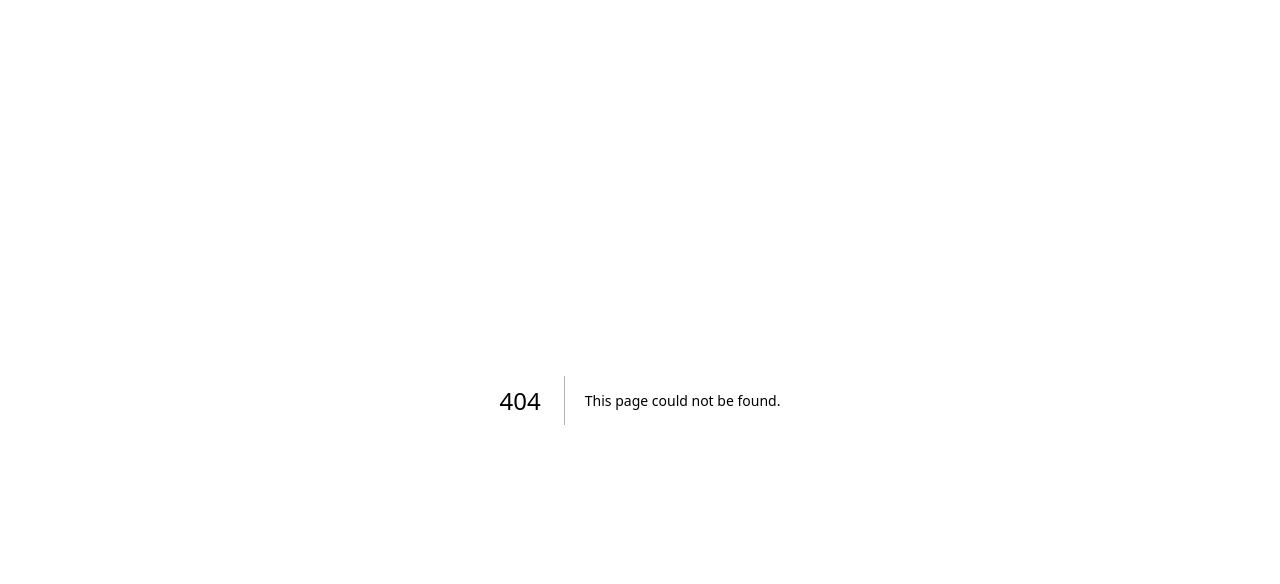
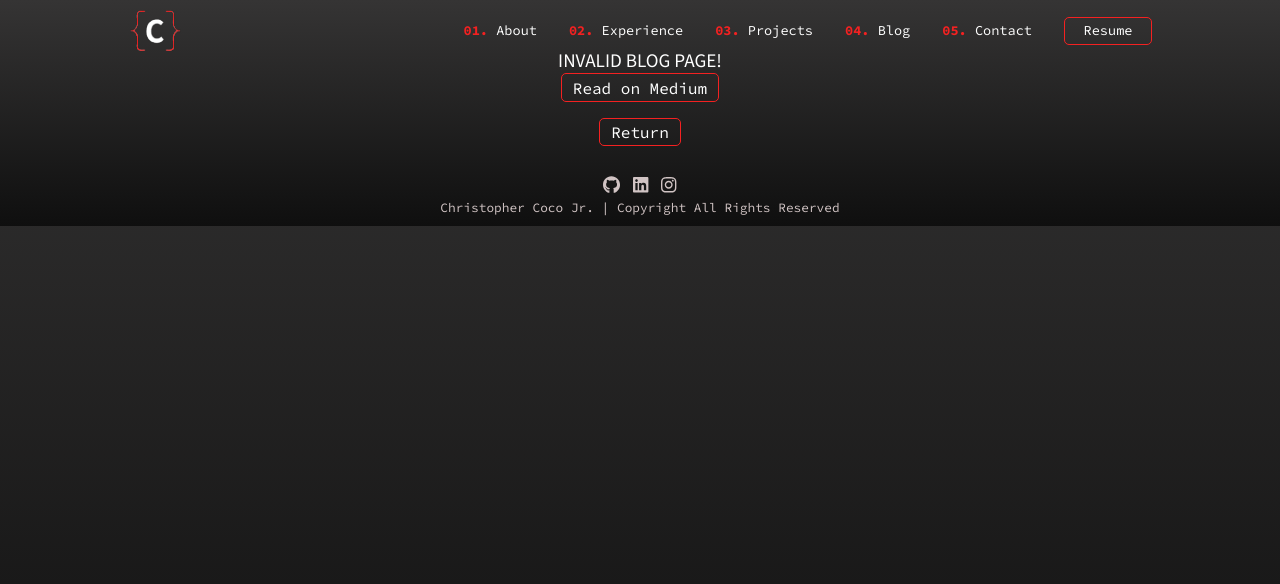
Before and after one commit to cjcocokriisp/portfolio-site, a Next.js app: page /blog/article in a window 1280 px wide. Before the commit this address had no page. Shown: the top 584 px of the page. Built offline with nearby package versions, Linux system fonts and the light colour scheme.

Commit message:
Add blog features to the site.

```diff
--- a/data/projects.json
+++ b/data/projects.json
@@ -6,7 +6,7 @@
                 "name": "Portfolio Website",
                 "text": [
                     "Developed a portfolio website to host information about myself and career.",
-                    "Hosts A Blog where to discuss programming as projects, learning, and more.",
+                    "Displays most recent Medium blog posts by pulling data from Medium's RSS Feed and then displays it to the user to read on the site.",
                     "Built using Next.JS and vanilla CSS."
                 ],
                 "img": "portfoliosite.png",
--- a/package.json
+++ b/package.json
@@ -14,6 +14,7 @@
     "@fortawesome/free-regular-svg-icons": "^6.5.1",
     "@fortawesome/free-solid-svg-icons": "^6.5.1",
     "@fortawesome/react-fontawesome": "^0.2.0",
+    "dompurify": "^3.1.5",
     "fs": "^0.0.1-security",
     "next": "14.1.3",
     "prop-types": "^15.8.1",
@@ -21,6 +22,7 @@
     "react-dom": "^18"
   },
   "devDependencies": {
+    "@types/dompurify": "^3.0.5",
     "@types/node": "^20",
     "@types/react": "^18",
     "@types/react-dom": "^18",
--- /dev/null
+++ b/src/app/blog/article/page.tsx
@@ -0,0 +1,37 @@
+'use client'
+
+import { useEffect, useState } from "react";
+import { sourceCodePro } from "../../ui/fonts";
+import { sourceSans } from "../../ui/fonts";
+import NavBar from "@/components/NavBar";
+import Footer from "@/components/Footer";
+import { useRouter, useSearchParams } from "next/navigation";
+import DOMPurify from "dompurify";
+
+export default function Home() {
+    const router = useRouter();
+    const title = useSearchParams().get("title");
+    const date = useSearchParams().get("date");
+    let link = useSearchParams().get("link");
+    let content = useSearchParams().get("content");
+    if (link == null) {
+        link = "";
+    }
+    if (content == null) {
+        content = "INVALID BLOG PAGE!";
+    }
+
+    return (
+        <main style={{backgroundImage: "linear-gradient(#353434, #0F0F0F)"}}>
+            <NavBar/>
+            <div style={{display: 'flex', flexDirection: 'column', alignItems: 'center', marginBottom: '0', gap: '0.01rem'}}>
+                <div className={`${sourceCodePro.className} display-article-title`}>{title}</div>
+                <div className={`${sourceCodePro.className} display-article-date`}>{date}</div>
+                <div className={`${sourceSans.className} display-article-content`} dangerouslySetInnerHTML={{__html: DOMPurify.sanitize(content)}}></div>
+                <a href={`${DOMPurify.sanitize(link)}`}><button className={`${sourceCodePro.className} display-article-back`}>Read on Medium</button></a>
+                <button className={`${sourceCodePro.className} display-article-back`} onClick={() => router.back()}>Return</button>
+            </div>
+            <Footer type="transparent"/>
+        </main>
+    );
+}
--- a/src/app/layout.tsx
+++ b/src/app/layout.tsx
@@ -26,6 +26,7 @@ export default function RootLayout({
   return (
     <html lang="en">
     <head>
+        <title>cjcocokrisp.dev</title>
         <link rel="icon" href="images/favicon.ico" />
     </head>
         <body>
--- a/src/app/page.tsx
+++ b/src/app/page.tsx
@@ -77,7 +77,7 @@ export default function Home() {
                     <div className={`${sourceSans.className} blog-title`}>Blog</div>
                     <div className="blog-content">
                         <div className={`${sourceSans.className} blog-text`}>If you’re interested in what I’m working on, learning, and more check out my blog!</div>
-                        <button className={`${sourceSans.className} blog-button`}>To Blog</button>
+                        <a href="/blog"><button className={`${sourceSans.className} blog-button`}>To Blog</button></a>
                     </div>
                 </div>
                 <div id="contact">
--- a/src/app/ui/globals.css
+++ b/src/app/ui/globals.css
@@ -127,6 +127,10 @@ a:visited {
     margin-top: 8.5px;
 }
 
+.resume-button:hover {
+    background-image: linear-gradient(var(--title-red), var(--img-stroke));
+}
+
 .hero {
     display: flex;
     justify-content: space-between;
@@ -158,6 +162,10 @@ a:visited {
 .hero-icon {
     color: var(--hero-white);
     font-size: 1.438rem;
+}
+
+.hero-icon:hover {
+    color: #969494;
 }
 
 .hero-line {
@@ -590,7 +598,6 @@ a:visited {
 .footer {
     height: 8vh;
     max-width: 100vw;
-    background-image: linear-gradient(#353434, #0F0F0F);
     display: flex;
     flex-direction: column;
     justify-content: center;
@@ -604,6 +611,103 @@ a:visited {
     font-size: 1.1rem;
     display: flex;
     gap: 1vw;
+}
+
+.footer-icon:hover {
+    color: #969494;
+}
+
+.blog-title {
+    font-size: 2rem;
+    color: white;
+    font-weight: bold;
+    text-align: center;
+}
+
+.blog-notice {
+    font-size: 1.3rem;
+    color:white;
+}
+
+.blog-notice:hover {
+    color: var(--hero-white)
+}
+
+.blog-articles {
+    display: flex;
+    flex-direction: column;
+    align-items: center;
+}
+
+.article-card {
+    display: flex;
+    gap: 5rem;
+    color: white;
+    justify-content: space-evenly;
+    width: 100vw;
+    padding-left: 2rem;
+    font-size: 1.3rem;
+}
+
+.article-card-info {
+    display: flex;
+    flex-direction: column;
+    gap: 0.1rem;
+}
+
+.article-card-info:hover {
+    color: var(--hero-white)
+}
+
+.article-title:hover {
+    color: var(--hero-white);
+}
+
+.article-card-description {
+    font-size: 0.9rem;
+    width: 40vw;
+}
+
+.display-article-title,
+.display-article-date {
+    color: white;
+    font-size: 1.8rem;
+    font-weight: bold;
+}
+
+.display-article-content {
+    display: flex;
+    flex-direction: column;
+    align-items: center;
+    color: white;
+    font-size: 1.2rem;
+    width: 80vw;
+}
+
+.display-article-content figure {
+    text-align: center;
+}
+
+.display-article-content img {
+    max-width: 100%;
+    max-height: 100%;
+}
+
+.display-article-back {
+    margin-bottom: 1rem;
+    background-color: #00000000;
+    border: 1px var(--text-red) solid;
+    border-radius: 5px;
+    color: white;
+    font-size: 1rem;
+    padding-left: 0.7rem;
+    padding-right: 0.7rem;
+    padding-top: 0.2rem;
+    padding-bottom: 0.2rem;
+}
+
+.display-article-back:hover {
+    background-image: linear-gradient(var(--title-red), var(--img-stroke));;
 }
 
 @media (max-width: 414px) {
--- a/src/components/Footer/index.tsx
+++ b/src/components/Footer/index.tsx
@@ -5,8 +5,19 @@ import { faGithub, faLinkedin, faInstagram } from "@fortawesome/free-brands-svg-
 
 
 export default function Footer(props: any) {
+    let type = "linear-gradient(#353434, #0F0F0F)";
+    switch (props.type) {
+    case "alt":
+        type = "linear-gradient(var(--title-red), var(--img-stroke)";
+        break;
+    case "transparent":
+        type = "rgba(0,0,0,0)";
+        break;
+        //  linear-gradient(#353434, #0F0F0F
+    }
+
     return (
-        <div className={`${sourceCodePro.className} footer container`}>
+        <div className={`${sourceCodePro.className} footer container`} style={{background: type}}>
             <div className="footer-icons">
                 <a href="https://www.github.com/cjcocokrisp">
                     <FontAwesomeIcon icon={faGithub} className="footer-icon"/>
--- a/src/components/NavBar/index.tsx
+++ b/src/components/NavBar/index.tsx
@@ -17,17 +17,20 @@ function determineLogo(state: boolean) {
 const NavBar = (props: any) => {
     const [isAlt, setisAlt] = useState(props.alt);
     const [navSelected, setNavSelected] = useState(false);
+    const [width, setWidth] = useState(0);
 
-    const onScroll = () => {
-        if (Math.floor((globalThis.scrollY + 24) / globalThis.innerHeight) % 2 != 0) {
-            setisAlt(true);
-        } else {
-            setisAlt(false);
-        }
-    }
 
     useEffect(() => {
+        const onScroll = () => {
+            if (Math.floor((globalThis.scrollY + 24) / globalThis.innerHeight) % 2 != 0) {
+                setisAlt(true);
+            } else {
+                setisAlt(false);
+            }
+        }
         if (props.dynamic) document.addEventListener("scroll", onScroll);
+
+        setWidth(globalThis.innerWidth)
     }, [isAlt])
 
     function handleClick() {
@@ -35,13 +38,13 @@ const NavBar = (props: any) => {
     }
 
     function determineContent() {
-        if (globalThis.innerWidth > 414) {
+        if (width > 414) {
             return (
                 <div className="nav-links">
                     <p style={{color: "white"}}><b style={{color: determineColor(isAlt)}}>01.</b> <a href="/#about">About</a></p>
                     <p style={{color: "white"}}><b style={{color: determineColor(isAlt)}}>02.</b> <a href="/#experience">Experience</a></p>
                     <p style={{color: "white"}}><b style={{color: determineColor(isAlt)}}>03.</b> <a href="/#projects">Projects</a></p>
-                    <p style={{color: "white"}}><b style={{color: determineColor(isAlt)}}>04.</b> <a href="/#blog-contact">Blog</a></p>
+                    <p style={{color: "white"}}><b style={{color: determineColor(isAlt)}}>04.</b> <a href="/blog">Blog</a></p>
                     <p style={{color: "white"}}><b style={{color: determineColor(isAlt)}}>05.</b> <a href="/#blog-contact">Contact</a></p>
                     <button style={{border: `1px solid ${determineColor(isAlt)}`}}className={`resume-button ${sourceCodePro.className}`}>Resume</button>
                 </div>
```
Also changed, not shown: src/app/blog/page.tsx (added, +37 -0 lines), src/components/MediumCard/index.tsx (added, +30 -0 lines), 2 other files (tests, documents, lock files or other folders).
